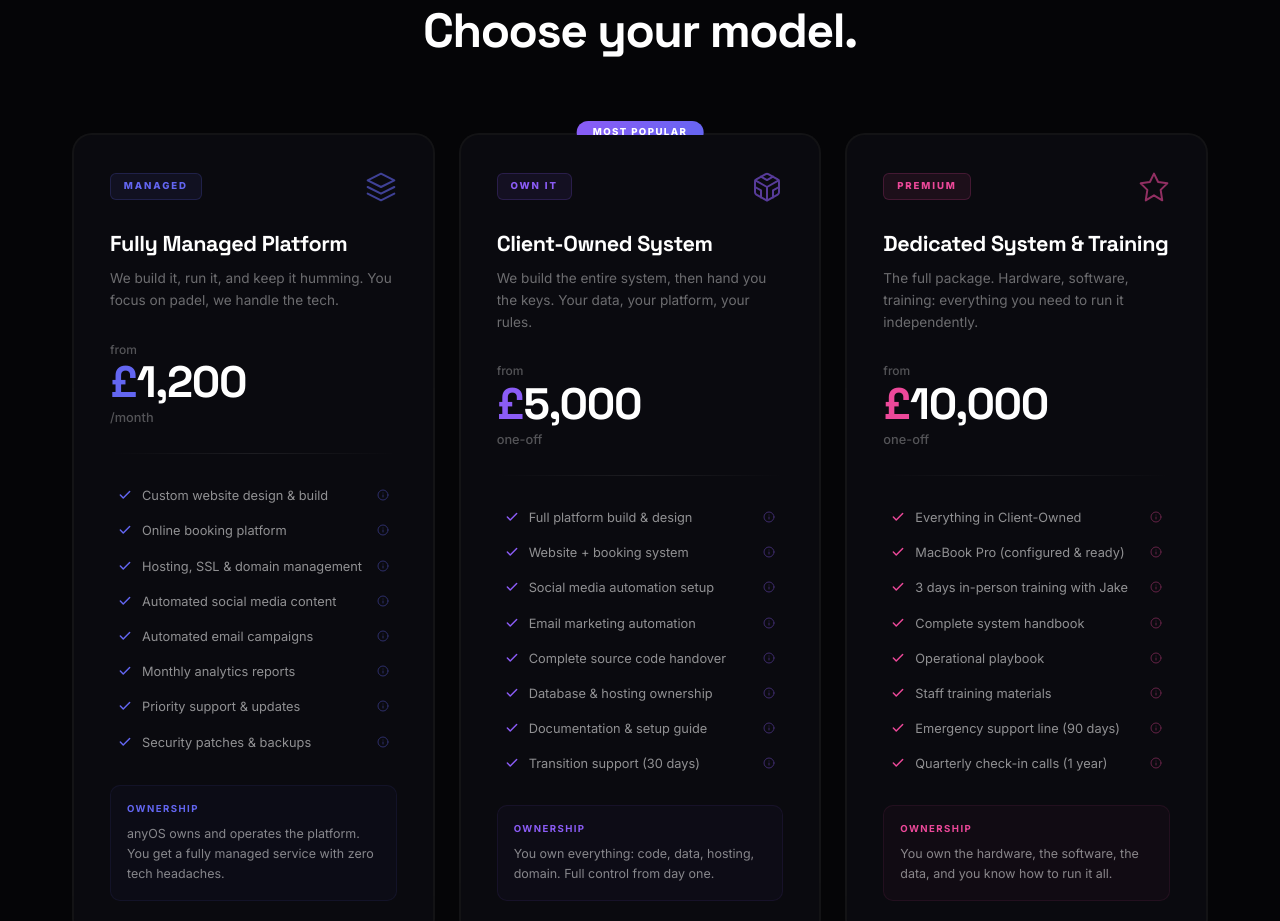
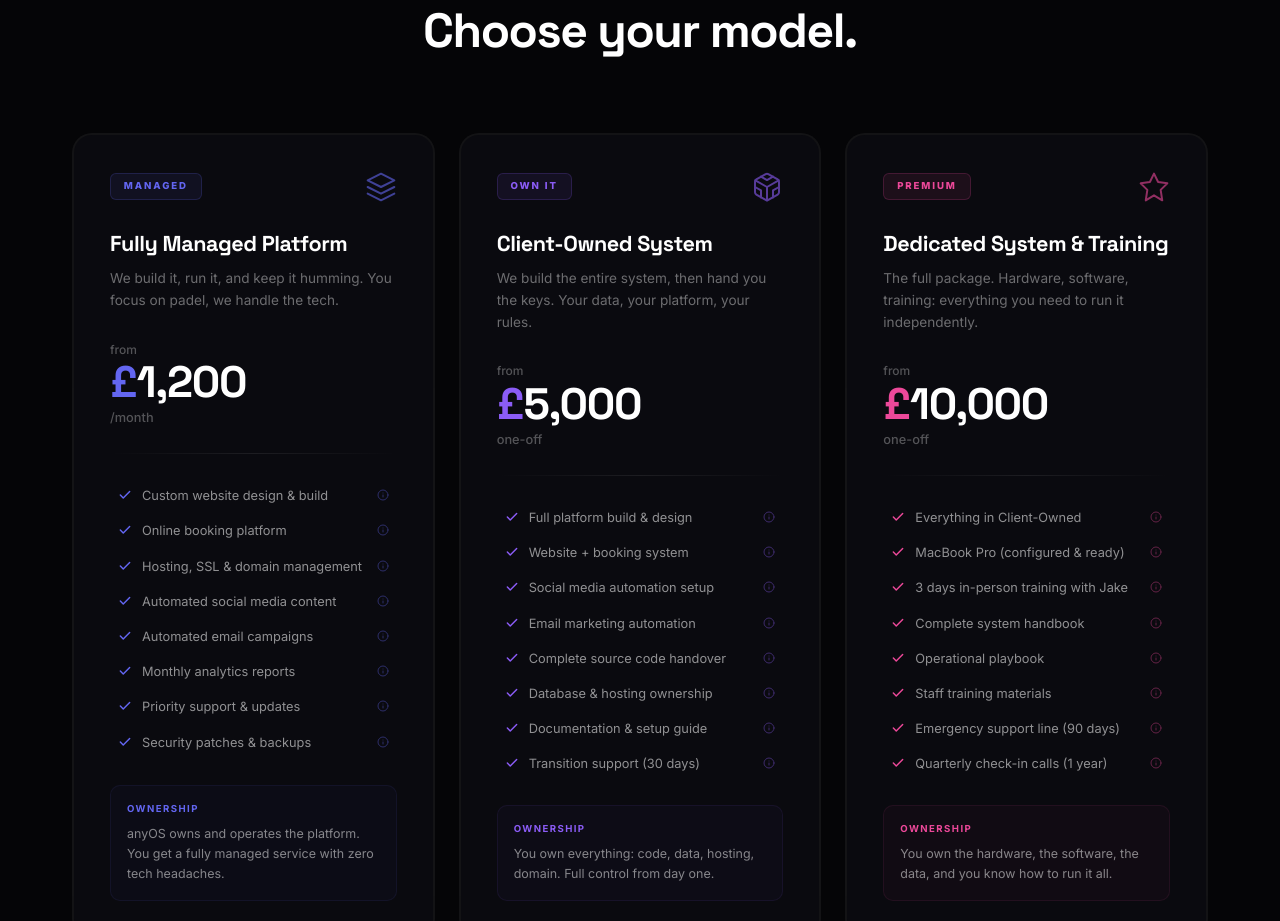
Before and after one commit to jakeylee93/anyos-website, a Next.js app: page /pukkapadelproposal in a window 1280 px wide. Shown: the part 1220-2141 px from the top of the page. Built offline with nearby package versions, Linux system fonts and the light colour scheme.

Commit message:
Remove Most Popular pill from pricing cards

```diff
--- a/app/pukkapadelproposal/page.tsx
+++ b/app/pukkapadelproposal/page.tsx
@@ -219,7 +219,6 @@ const OPTIONS = [
     unit: ' one-off',
     accent: '#8b5cf6',
     glow: 'rgba(139,92,246,0.4)',
-    popular: true,
     description: 'We build the entire system, then hand you the keys. Your data, your platform, your rules.',
     features: [
       'Full platform build & design',
@@ -597,18 +596,6 @@ export default function PukkaProposal() {
                     height: '100%',
                   }}
                 >
-                  {opt.popular && (
-                    <div style={{
-                      position: 'absolute', top: '-12px', left: '50%', transform: 'translateX(-50%)',
-                      background: 'linear-gradient(135deg, #8b5cf6, #6366f1)',
-                      padding: '4px 16px', borderRadius: '100px',
-                      fontSize: '0.6rem', fontWeight: 800, letterSpacing: '0.15em', textTransform: 'uppercase',
-                      whiteSpace: 'nowrap',
-                    }}>
-                      Most Popular
-                    </div>
-                  )}
-
                   <div style={{
                     background: '#0a0a0f', borderRadius: '18px', padding: '2.25rem',
                     height: '100%', display: 'flex', flexDirection: 'column',
```
